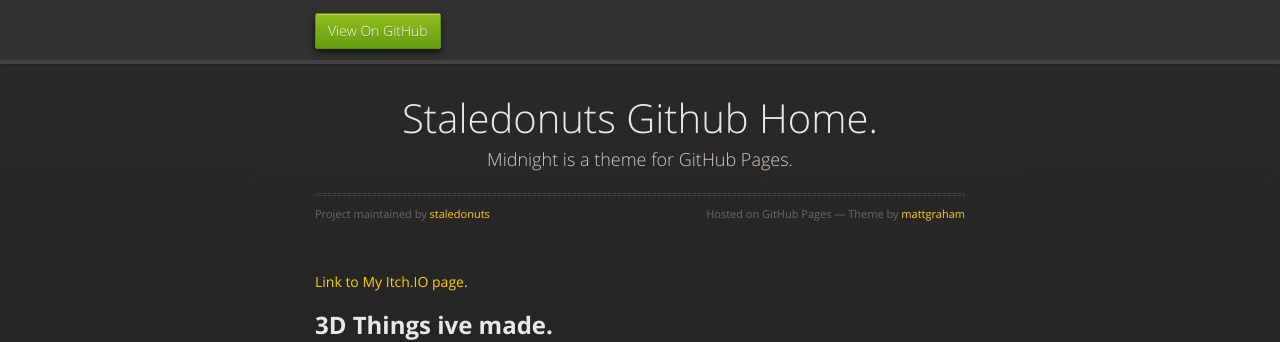
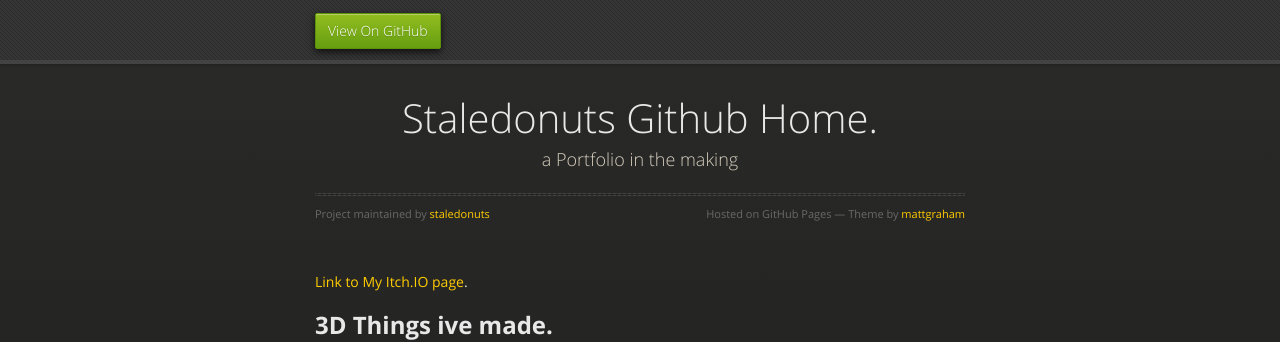
Before and after one commit to staledonuts/staledonuts, a Jekyll site: the page built from index.md, in a window 1280 px wide. Shown: the top 342 px of the page. Built offline with Jekyll 4.4.1, drawn with Linux system fonts in a browser that asks for light colours.

Commit message:
Update _config.yml

```diff
--- a/_config.yml
+++ b/_config.yml
@@ -1,5 +1,5 @@
 title: Staledonuts Github Home.
-description: Midnight is a theme for GitHub Pages.
+description: a Portfolio in the making
 show_downloads: false
 google_analytics:
 theme: jekyll-theme-midnight
```
